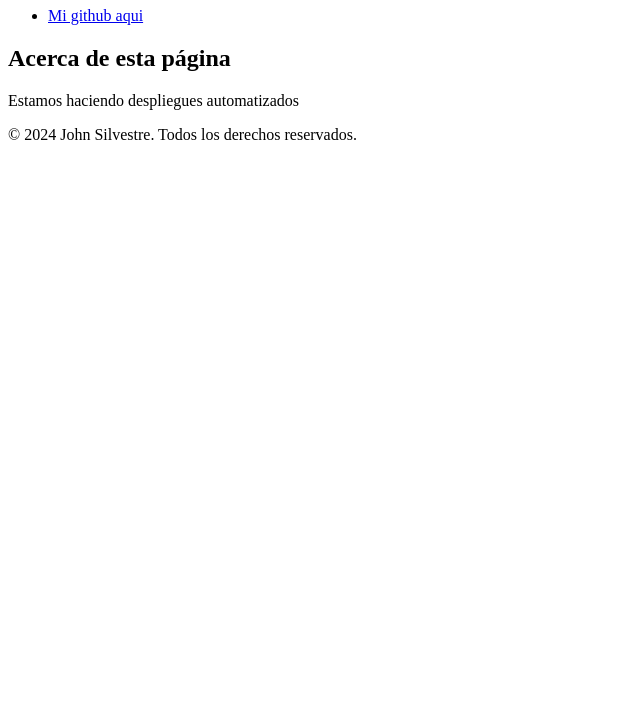
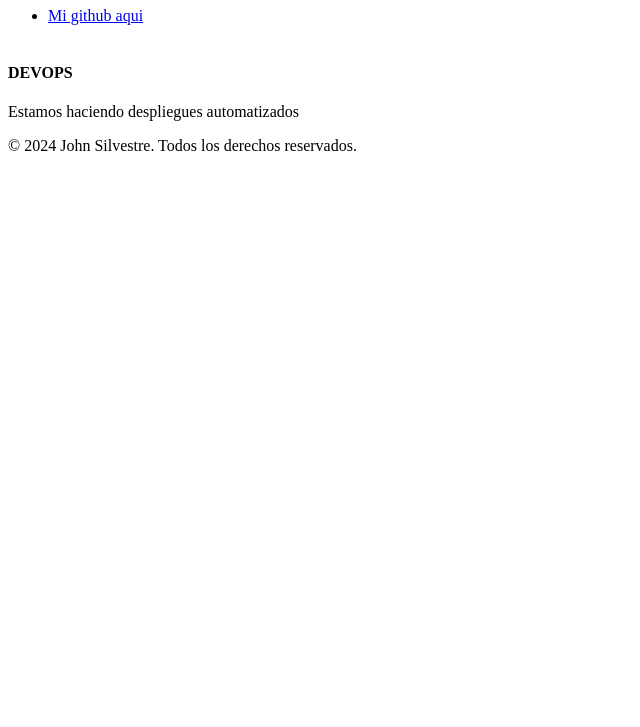
Before and after one commit to JohnDev-01/web-cd-partial1, a plain HTML site: page index.html in a window 1280 px wide. Shown: the part 73-800 px from the top of the page, without its empty margins (0-640 px from the left). Drawn offline with Linux system fonts and the light colour scheme.

Commit message:
feat: agregando texto devops

```diff
--- a/index.html
+++ b/index.html
@@ -17,7 +17,7 @@
     </nav>
 
     <section>
-        <h2>Acerca de esta página</h2>
+        <h4><br>DEVOPS<br></h4>
         <p>Estamos haciendo despliegues automatizados</p>
     </section>
 
```
